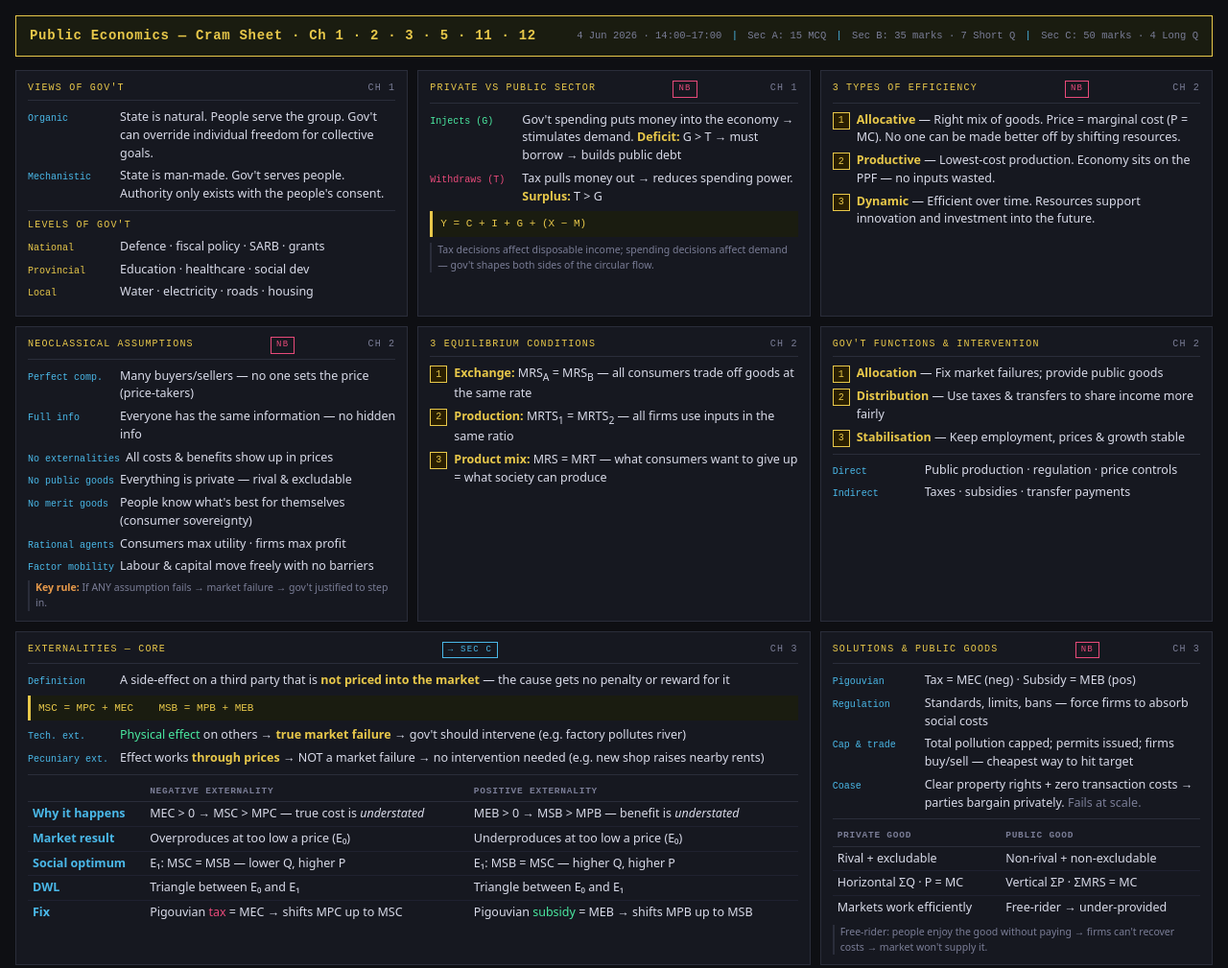
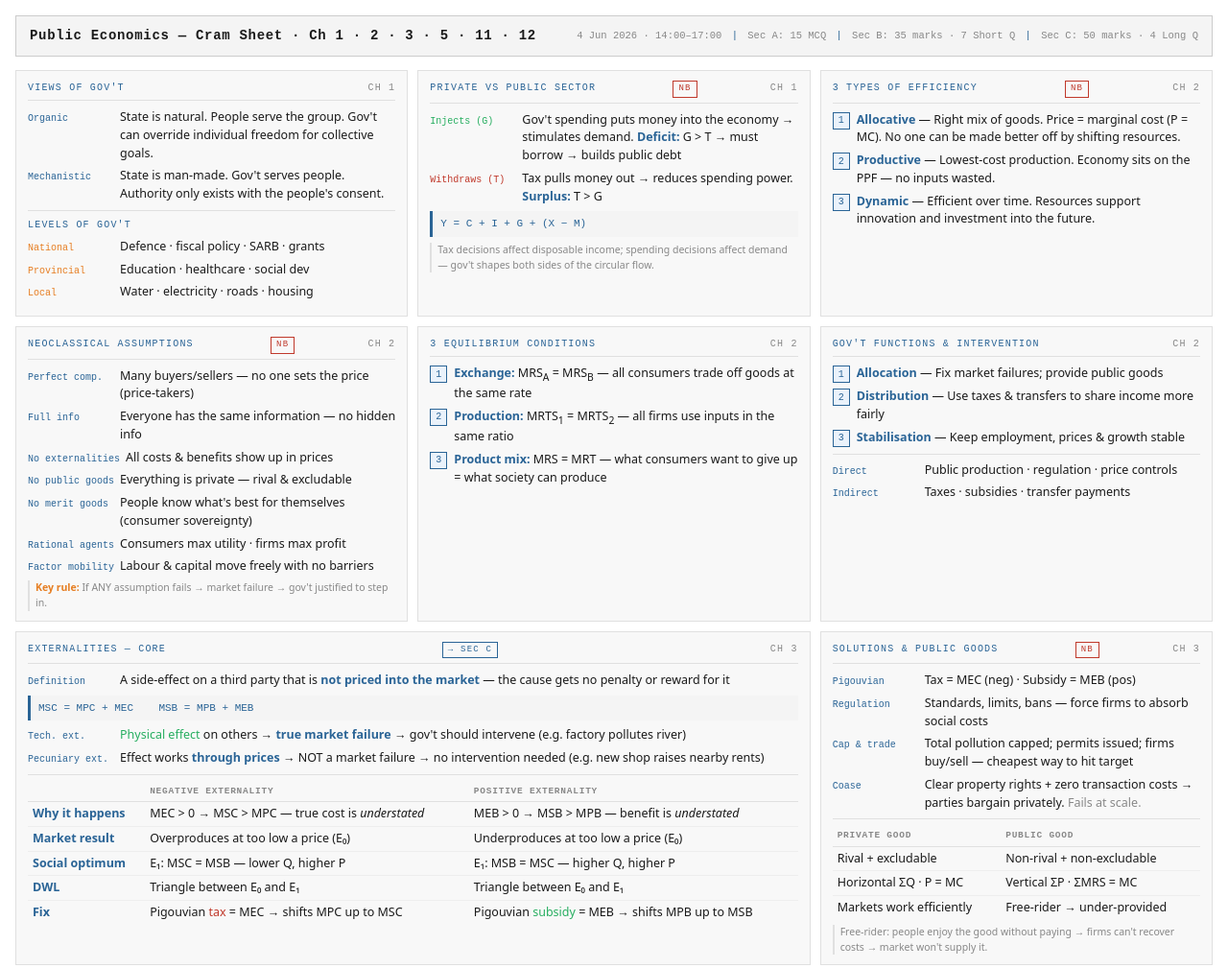
Before and after one commit to khotsosefako9-lang/Public-cheat-sheet-study-notes, a plain HTML site: page index.html in a window 1280 px wide. Shown: the top 1009 px of the page at 96% size. Drawn offline with Linux system fonts and the light colour scheme.

Commit message:
Update index.html

```diff
--- a/index.html
+++ b/index.html
@@ -6,16 +6,16 @@
 <title>Public Economics — Cram Sheet</title>
 <style>
   :root {
-    --bg: #0e0f13;
-    --surface: #161820;
-    --border: #2a2d3a;
-    --accent: #e8c84a;
-    --accent2: #4ab8e8;
-    --accent3: #e84a7a;
-    --text: #d8dae8;
-    --muted: #7a7d96;
-    --green: #4ae8a0;
-    --orange: #e89a4a;
+    --bg: #ffffff;
+    --surface: #f8f8f8;
+    --border: #e0e0e0;
+    --accent: #1a1a1a;
+    --accent2: #2a6496;
+    --accent3: #c0392b;
+    --text: #1a1a1a;
+    --muted: #888888;
+    --green: #27ae60;
+    --orange: #e67e22;
     --font-head: 'IBM Plex Mono', monospace;
     --font-body: 'IBM Plex Sans', system-ui, sans-serif;
   }
@@ -35,7 +35,7 @@
 
   /* ── HEADER ── */
   .page-header {
-    border: 1px solid var(--accent);
+    border: 1px solid #cccccc;
     padding: 10px 14px;
     margin-bottom: 14px;
     display: flex;
@@ -43,20 +43,20 @@
     align-items: center;
     flex-wrap: wrap;
     gap: 6px;
-    background: #1a1c10;
+    background: #f4f4f4;
   }
   .page-header h1 {
     font-family: var(--font-head);
     font-size: 14px;
-    color: var(--accent);
+    color: #1a1a1a;
     letter-spacing: 0.05em;
   }
   .page-header .meta {
     font-family: var(--font-head);
     font-size: 10.5px;
-    color: var(--muted);
+    color: #888888;
   }
-  .meta span { color: var(--accent2); margin: 0 4px; }
+  .meta span { color: #2a6496; margin: 0 4px; }
 
   /* ── GRID ── */
   .grid {
@@ -83,15 +83,15 @@
     font-size: 10px;
     letter-spacing: 0.12em;
     text-transform: uppercase;
-    color: var(--accent);
-    border-bottom: 1px solid var(--border);
+    color: #2a6496;
+    border-bottom: 1px solid #e0e0e0;
     padding-bottom: 5px;
     margin-bottom: 8px;
     display: flex;
     justify-content: space-between;
   }
-  .card-title .ch { color: var(--muted); font-weight: 400; }
-  .card-title .nb { color: var(--accent3); }
+  .card-title .ch { color: #888888; font-weight: 400; }
+  .card-title .nb { color: #c0392b; }
 
   /* ── ROWS / ITEMS ── */
   .row {
@@ -103,18 +103,18 @@
   .label {
     font-family: var(--font-head);
     font-size: 10px;
-    color: var(--accent2);
+    color: #2a6496;
     min-width: 90px;
     flex-shrink: 0;
   }
-  .label.grn { color: var(--green); }
-  .label.red { color: var(--accent3); }
-  .label.ylw { color: var(--accent); }
+  .label.grn { color: #27ae60; }
+  .label.red { color: #c0392b; }
+  .label.ylw { color: #e67e22; }
   .val { color: var(--text); }
-  .val b { color: var(--accent); font-weight: 600; }
-  .val em { color: var(--muted); font-style: normal; }
-  .val .hi { color: var(--green); }
-  .val .warn { color: var(--orange); }
+  .val b { color: #2a6496; font-weight: 600; }
+  .val em { color: #888888; font-style: normal; }
+  .val .hi { color: #27ae60; }
+  .val .warn { color: #e67e22; }
 
   /* ── NUMBERED LIST ── */
   .num-list { counter-reset: item; list-style: none; }
@@ -123,9 +123,9 @@
     content: counter(item);
     font-family: var(--font-head);
     font-size: 10px;
-    color: var(--accent);
-    background: #2a1f00;
-    border: 1px solid var(--accent);
+    color: #2a6496;
+    background: #eaf2fb;
+    border: 1px solid #2a6496;
     width: 16px; height: 16px;
     display: flex; align-items: center; justify-content: center;
     flex-shrink: 0; margin-top: 1px;
@@ -138,25 +138,25 @@
     font-size: 9.5px;
     text-transform: uppercase;
     letter-spacing: 0.08em;
-    color: var(--muted);
-    border-bottom: 1px solid var(--border);
+    color: #888888;
+    border-bottom: 1px solid #e0e0e0;
     padding: 3px 5px;
     text-align: left;
   }
-  td { padding: 3px 5px; border-bottom: 1px solid #1f2130; vertical-align: top; }
+  td { padding: 3px 5px; border-bottom: 1px solid #eeeeee; vertical-align: top; }
   tr:last-child td { border-bottom: none; }
-  td b { color: var(--accent2); font-weight: 600; }
-  td .pos { color: var(--green); }
-  td .neg { color: var(--accent3); }
-  td .ylw { color: var(--accent); }
+  td b { color: #2a6496; font-weight: 600; }
+  td .pos { color: #27ae60; }
+  td .neg { color: #c0392b; }
+  td .ylw { color: #e67e22; }
 
   /* ── FORMULA BOX ── */
   .formula {
     font-family: var(--font-head);
     font-size: 11px;
-    color: var(--accent);
-    background: #1a1c10;
-    border-left: 3px solid var(--accent);
+    color: #2a6496;
+    background: #f4f4f4;
+    border-left: 3px solid #2a6496;
     padding: 5px 8px;
     margin: 6px 0;
   }
@@ -170,34 +170,34 @@
     border: 1px solid;
     margin-left: 4px;
   }
-  .badge.nb { border-color: var(--accent3); color: var(--accent3); }
-  .badge.sec { border-color: var(--accent2); color: var(--accent2); }
+  .badge.nb { border-color: #c0392b; color: #c0392b; }
+  .badge.sec { border-color: #2a6496; color: #2a6496; }
 
   /* ── DIVIDER ── */
-  .divider { border: none; border-top: 1px solid var(--border); margin: 7px 0; }
+  .divider { border: none; border-top: 1px solid #e0e0e0; margin: 7px 0; }
 
   /* ── NOTE ── */
   .note {
     font-size: 10.5px;
-    color: var(--muted);
-    border-left: 2px solid var(--border);
+    color: #888888;
+    border-left: 2px solid #e0e0e0;
     padding-left: 6px;
     margin-top: 5px;
   }
-  .note b { color: var(--orange); }
+  .note b { color: #e67e22; }
 
   /* ── FOOTER ── */
   .footer {
     font-family: var(--font-head);
     font-size: 10px;
-    color: var(--muted);
-    border-top: 1px solid var(--border);
+    color: #888888;
+    border-top: 1px solid #e0e0e0;
     margin-top: 14px;
     padding-top: 8px;
     text-align: center;
     letter-spacing: 0.06em;
   }
-  .footer span { color: var(--accent3); }
+  .footer span { color: #c0392b; }
 </style>
 </head>
 <body>
@@ -428,7 +428,7 @@
 
     <hr class="divider">
 
-    <div style="margin-bottom:5px;font-family:var(--font-head);font-size:10px;color:var(--accent);">Arrow's Impossibility — 5 Conditions (no rule can satisfy all)</div>
+    <div style="margin-bottom:5px;font-family:var(--font-head);font-size:10px;color:#2a6496;">Arrow's Impossibility — 5 Conditions (no rule can satisfy all)</div>
     <ul class="num-list">
       <li><span class="val"><b>Rationality</b> — clear, complete preferences</span></li>
       <li><span class="val"><b>Transitivity</b> — if X&gt;Y and Y&gt;Z then X&gt;Z (else Condorcet paradox)</span></li>
@@ -459,14 +459,14 @@
 
     <div style="margin-top:6px;display:grid;grid-template-columns:1fr 1fr;gap:6px;">
       <div>
-        <div style="font-family:var(--font-head);font-size:10px;color:var(--muted);margin-bottom:4px;">PROBLEMS</div>
+        <div style="font-family:var(--font-head);font-size:10px;color:#888888;margin-bottom:4px;">PROBLEMS</div>
         <div class="row" style="margin-bottom:3px;"><span class="label red" style="min-width:80px;">Wastes resources</span><span class="val">Effort on lobbying instead of producing</span></div>
         <div class="row" style="margin-bottom:3px;"><span class="label red" style="min-width:80px;">Distorts incentives</span><span class="val">Lobby instead of innovate</span></div>
         <div class="row" style="margin-bottom:3px;"><span class="label red" style="min-width:80px;">Shrinks welfare</span><span class="val">Economic pie shrinks overall</span></div>
         <div class="row" style="margin-bottom:3px;"><span class="label red" style="min-width:80px;">Corruption</span><span class="val">Officials decide by who lobbies, not merit</span></div>
       </div>
       <div>
-        <div style="font-family:var(--font-head);font-size:10px;color:var(--muted);margin-bottom:4px;">GRAPH LOGIC</div>
+        <div style="font-family:var(--font-head);font-size:10px;color:#888888;margin-bottom:4px;">GRAPH LOGIC</div>
         <div class="row" style="margin-bottom:3px;"><span class="label" style="min-width:80px;">Diagram</span><span class="val">D=AR (downward) · MR below D · MC=AC horizontal</span></div>
         <div class="row" style="margin-bottom:3px;"><span class="label ylw" style="min-width:80px;">Profit rect.</span><span class="val">(P<sub>m</sub>−AC)×Q<sub>m</sub> = the rent being sought</span></div>
         <div class="row" style="margin-bottom:3px;"><span class="label red" style="min-width:80px;">DWL triangle</span><span class="val">Between Q<sub>m</sub> and Q<sub>c</sub></span></div>
```
